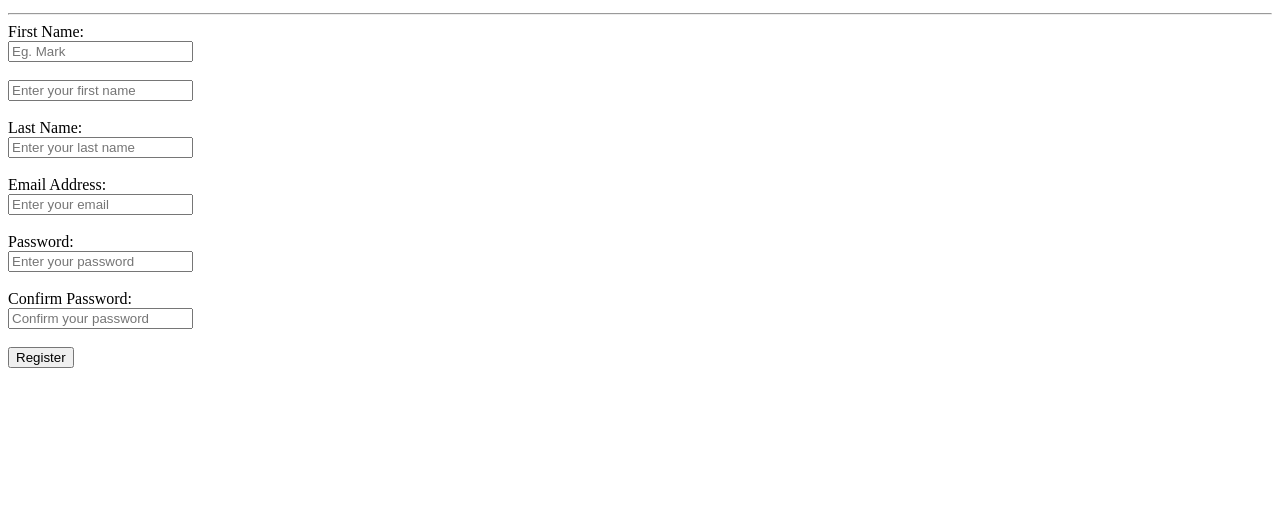
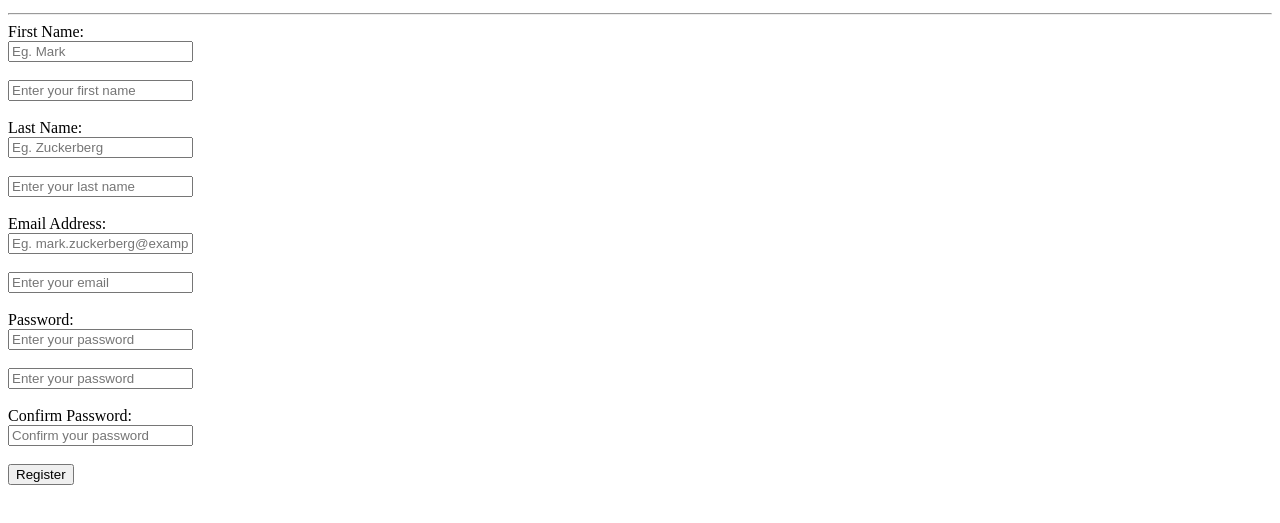
Before and after one commit to RowlandChazima/authentication, a plain HTML site: page register.html in a window 1280 px wide. Shown: the part 101-624 px from the top of the page. Drawn offline with Linux system fonts and the light colour scheme.

Commit message:
addes some small input ids

```diff
--- a/register.html
+++ b/register.html
@@ -20,6 +20,7 @@
         placeholder="Eg. Mark"
         required
       /><br /><br />
+
       <input
         type="text"
         id="firstName"
@@ -28,7 +29,17 @@
         required
       /><br /><br />
 
+      <!-- Last Name -->
+
       <label for="lastName">Last Name:</label><br />
+      <input
+        id="lastName"
+        type="text"
+        name="lastName"
+        placeholder="Eg. Zuckerberg"
+        required
+      /><br /><br />
+
       <input
         type="text"
         id="lastName"
@@ -37,7 +48,16 @@
         required
       /><br /><br />
 
+      <!-- Email -->
+
       <label for="email">Email Address:</label><br />
+      <input
+        id="email"
+        type="email"
+        name="email"
+        placeholder="Eg. mark.zuckerberg@example.com"
+        required
+      /><br /><br />
       <input
         type="email"
         id="email"
@@ -46,7 +66,16 @@
         required
       /><br /><br />
 
+      <!-- Password -->
+
       <label for="password">Password:</label><br />
+      <input
+        id="password"
+        type="password"
+        name="password"
+        placeholder="Enter your password"
+        required
+      /><br /><br />
       <input
         type="password"
         id="password"
```
